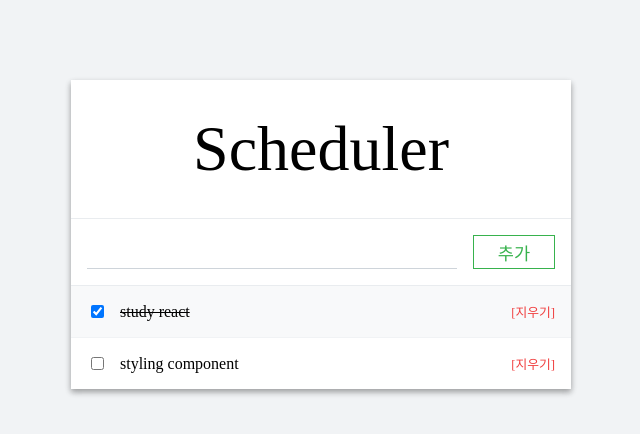
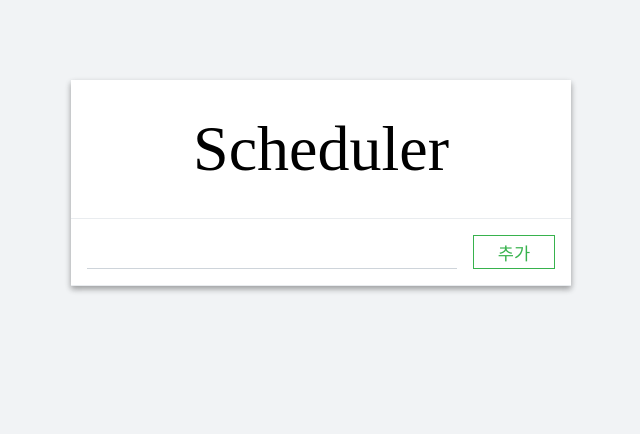
Before and after one commit to mye0ngs00/to_do_list_2020, a React (Create React App) app: page / in a window 1280 px wide. Shown: the top 434 px of the page, without its empty margins (319-959 px from the left). Built offline with nearby package versions, Linux system fonts and the light colour scheme.

Commit message:
update README.md

```diff
--- a/src/modules/todos.js
+++ b/src/modules/todos.js
@@ -9,18 +9,7 @@ export const insert = createAction(INSERT);
 export const toggle = createAction(TOGGLE);
 export const remove = createAction(REMOVE);
 
-const initialState = List([
-    Map({
-        id: 0,
-        text: 'study react',
-        done: true
-    }),
-    Map({
-        id: 1,
-        text: 'styling component',
-        done: false
-    })
-]);
+const initialState = List([]);
 
 export default handleActions({
     [INSERT]: (state, action)=>{
```
Also changed, not shown: 1 other file (tests, documents, lock files or other folders).
